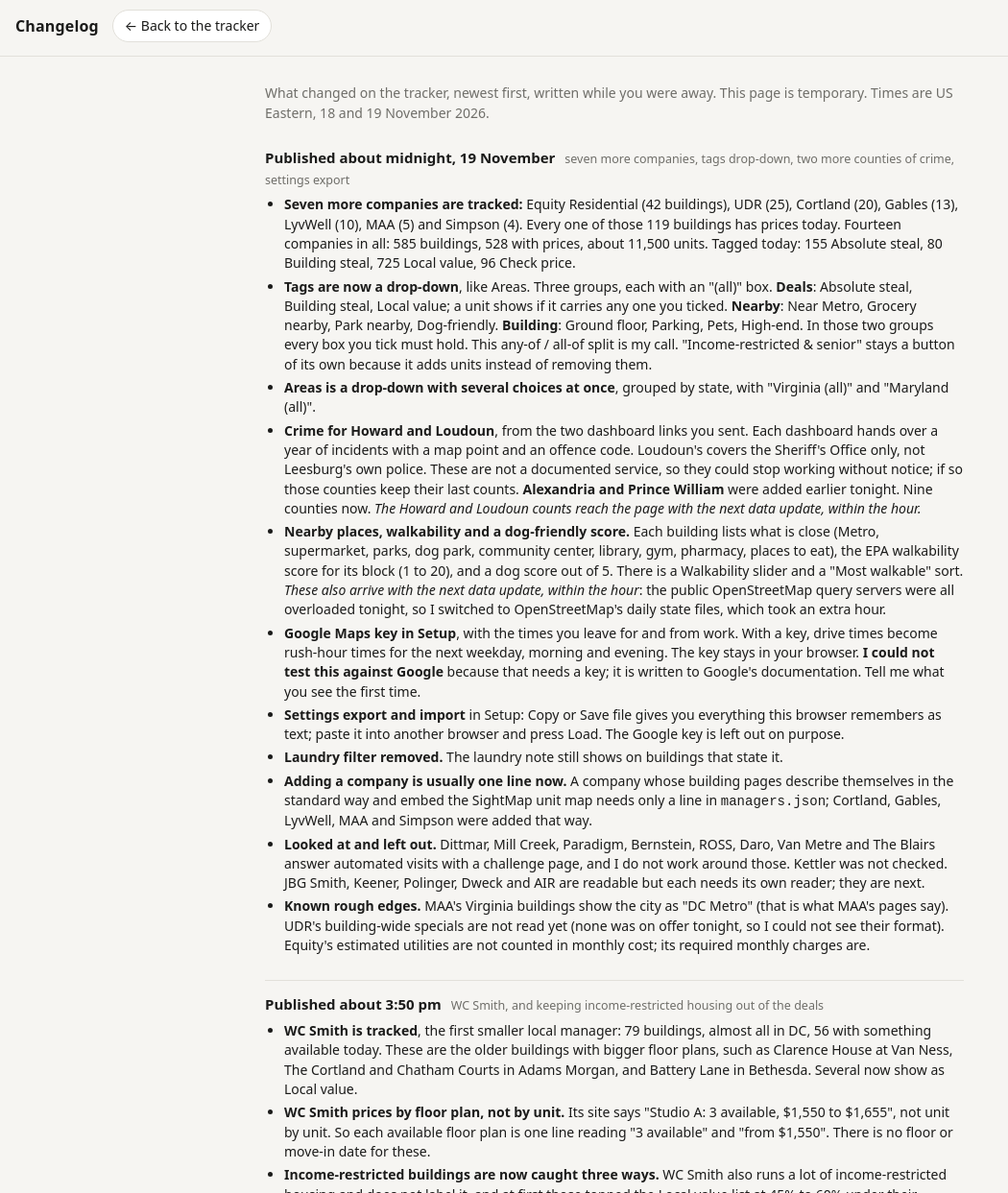
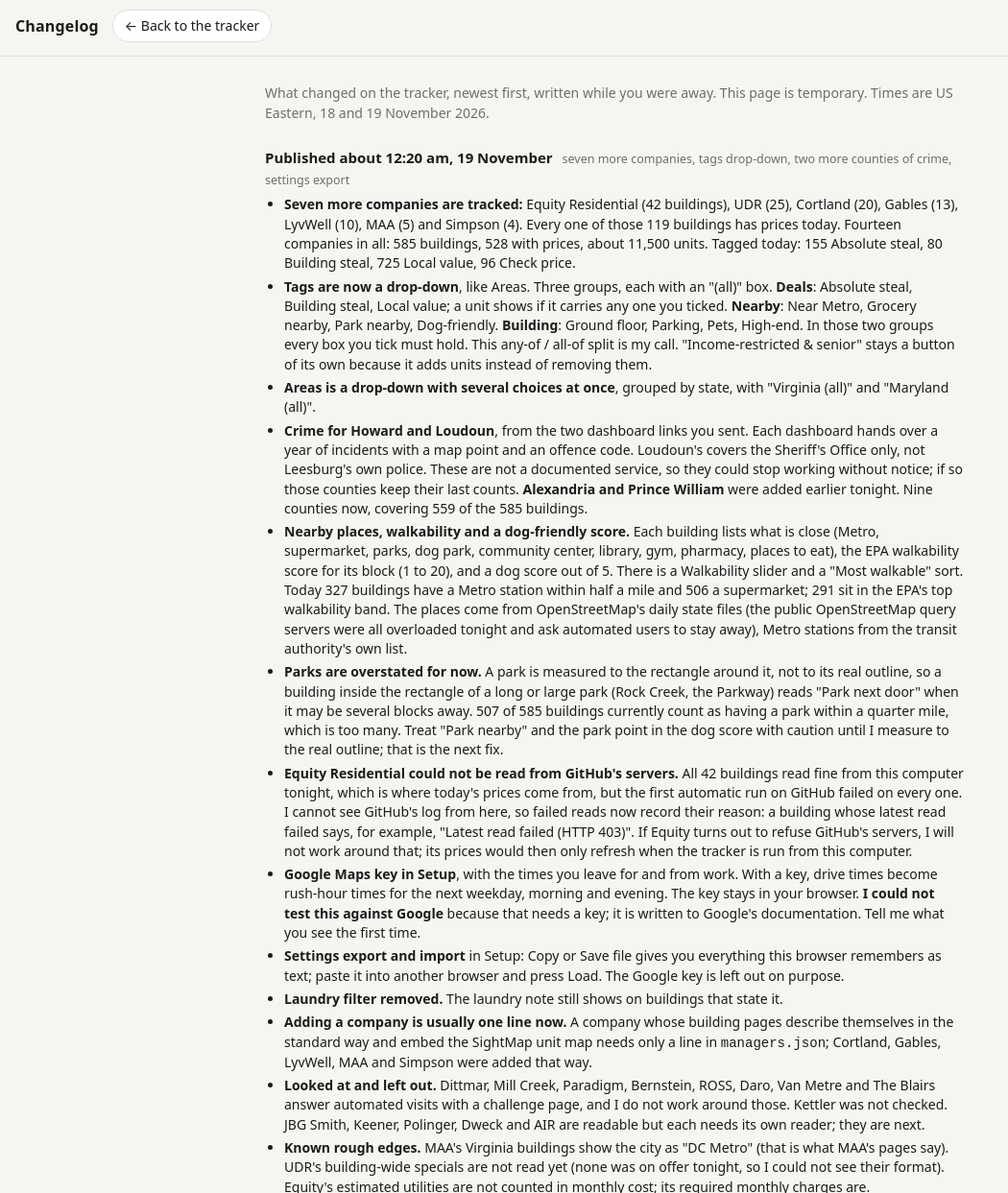
Before and after one commit to Rbothne/aptlydone, a plain HTML site: page site/changelog.html in a window 1280 px wide. Shown: the top 1243 px of the page at 96% size, without its empty margins (0-1050 px from the left). Drawn offline with Linux system fonts and the light colour scheme.

Commit message:
Changelog: area data is in; parks overstated; Equity unread from GitHub
Co-Authored-By: Claude Fable 5.2 <noreply@anthropic.com>

```diff
--- a/site/changelog.html
+++ b/site/changelog.html
@@ -30,7 +30,7 @@
 
   <!-- NEW ENTRIES GO DIRECTLY BELOW THIS LINE -->
 
-  <h2>Published about midnight, 19 November <small>seven more companies, tags drop-down, two more counties of crime, settings export</small></h2>
+  <h2>Published about 12:20 am, 19 November <small>seven more companies, tags drop-down, two more counties of crime, settings export</small></h2>
   <ul>
     <li><b>Seven more companies are tracked:</b> Equity Residential (42 buildings), UDR (25), Cortland (20), Gables (13), LyvWell (10),
       MAA (5) and Simpson (4). Every one of those 119 buildings has prices today. Fourteen companies in all:
@@ -43,11 +43,20 @@
     <li><b>Crime for Howard and Loudoun</b>, from the two dashboard links you sent. Each dashboard hands over a year of incidents with a
       map point and an offence code. Loudoun's covers the Sheriff's Office only, not Leesburg's own police. These are not a documented
       service, so they could stop working without notice; if so those counties keep their last counts. <b>Alexandria and Prince William</b>
-      were added earlier tonight. Nine counties now. <i>The Howard and Loudoun counts reach the page with the next data update, within the hour.</i></li>
+      were added earlier tonight. Nine counties now, covering 559 of the 585 buildings.</li>
     <li><b>Nearby places, walkability and a dog-friendly score.</b> Each building lists what is close (Metro, supermarket, parks, dog park,
       community center, library, gym, pharmacy, places to eat), the EPA walkability score for its block (1 to 20), and a dog score out of 5.
-      There is a Walkability slider and a "Most walkable" sort. <i>These also arrive with the next data update, within the hour</i>:
-      the public OpenStreetMap query servers were all overloaded tonight, so I switched to OpenStreetMap's daily state files, which took an extra hour.</li>
+      There is a Walkability slider and a "Most walkable" sort. Today 327 buildings have a Metro station within half a mile and 506 a
+      supermarket; 291 sit in the EPA's top walkability band. The places come from OpenStreetMap's daily state files (the public
+      OpenStreetMap query servers were all overloaded tonight and ask automated users to stay away), Metro stations from the transit authority's own list.</li>
+    <li><b>Parks are overstated for now.</b> A park is measured to the rectangle around it, not to its real outline, so a building
+      inside the rectangle of a long or large park (Rock Creek, the Parkway) reads "Park next door" when it may be several blocks away.
+      507 of 585 buildings currently count as having a park within a quarter mile, which is too many. Treat "Park nearby" and the park
+      point in the dog score with caution until I measure to the real outline; that is the next fix.</li>
+    <li><b>Equity Residential could not be read from GitHub's servers.</b> All 42 buildings read fine from this computer tonight, which
+      is where today's prices come from, but the first automatic run on GitHub failed on every one. I cannot see GitHub's log from here,
+      so failed reads now record their reason: a building whose latest read failed says, for example, "Latest read failed (HTTP 403)".
+      If Equity turns out to refuse GitHub's servers, I will not work around that; its prices would then only refresh when the tracker is run from this computer.</li>
     <li><b>Google Maps key in Setup</b>, with the times you leave for and from work. With a key, drive times become rush-hour times for
       the next weekday, morning and evening. The key stays in your browser. <b>I could not test this against Google</b> because that needs a key;
       it is written to Google's documentation. Tell me what you see the first time.</li>
```
Also changed, not shown: tests/js/smoke.html (+1 -1 lines).
